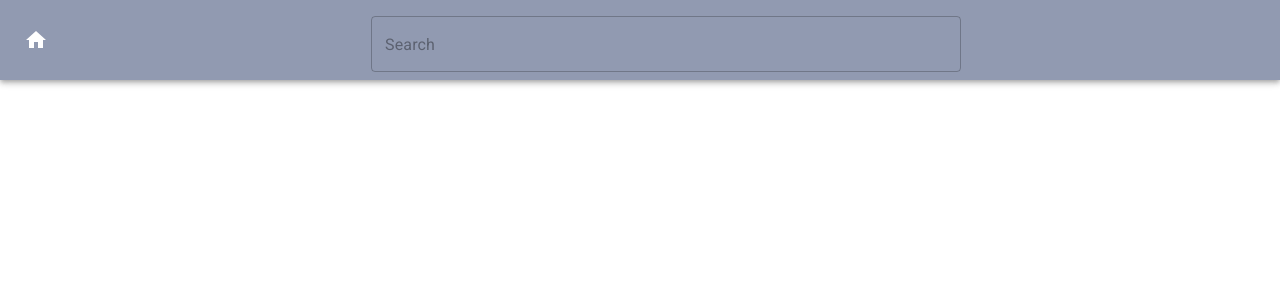
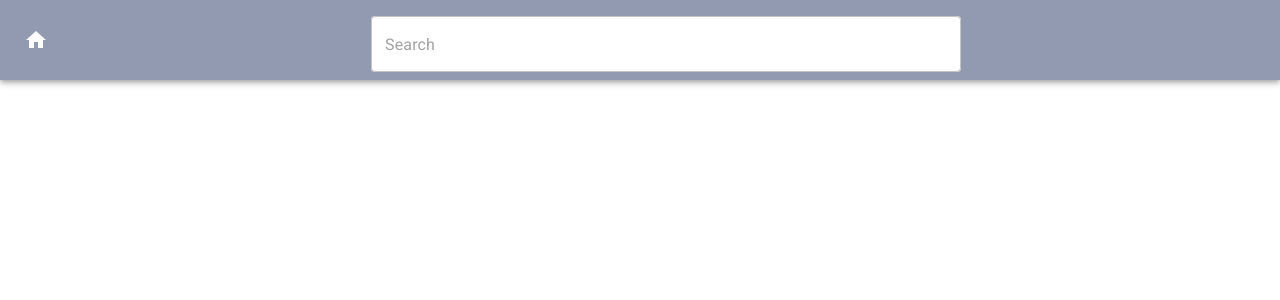
Before and after one commit to TylerKiesman/My-Finance-News, a React (Create React App) app in the folder client/: page / in a window 1280 px wide. Shown: the top 300 px of the page. Built offline with nearby package versions, Linux system fonts and the light colour scheme.

Commit message:
added in white background to search

```diff
--- a/client/src/App.js
+++ b/client/src/App.js
@@ -41,6 +41,9 @@ const useStyles = makeStyles((theme) => ({
   input: {
     align: 'center',
     width: '50%',
+  },
+  whiteBackground: {
+    backgroundColor: theme.palette.common.white,
   }
 }));
 
@@ -63,6 +66,9 @@ function TopBar() {
             placeholder="Search"
             margin="normal"
             variant="outlined"
+            InputProps={{
+              className: classes.whiteBackground
+            }}
           />
             </ThemeProvider>
         </form>
```
